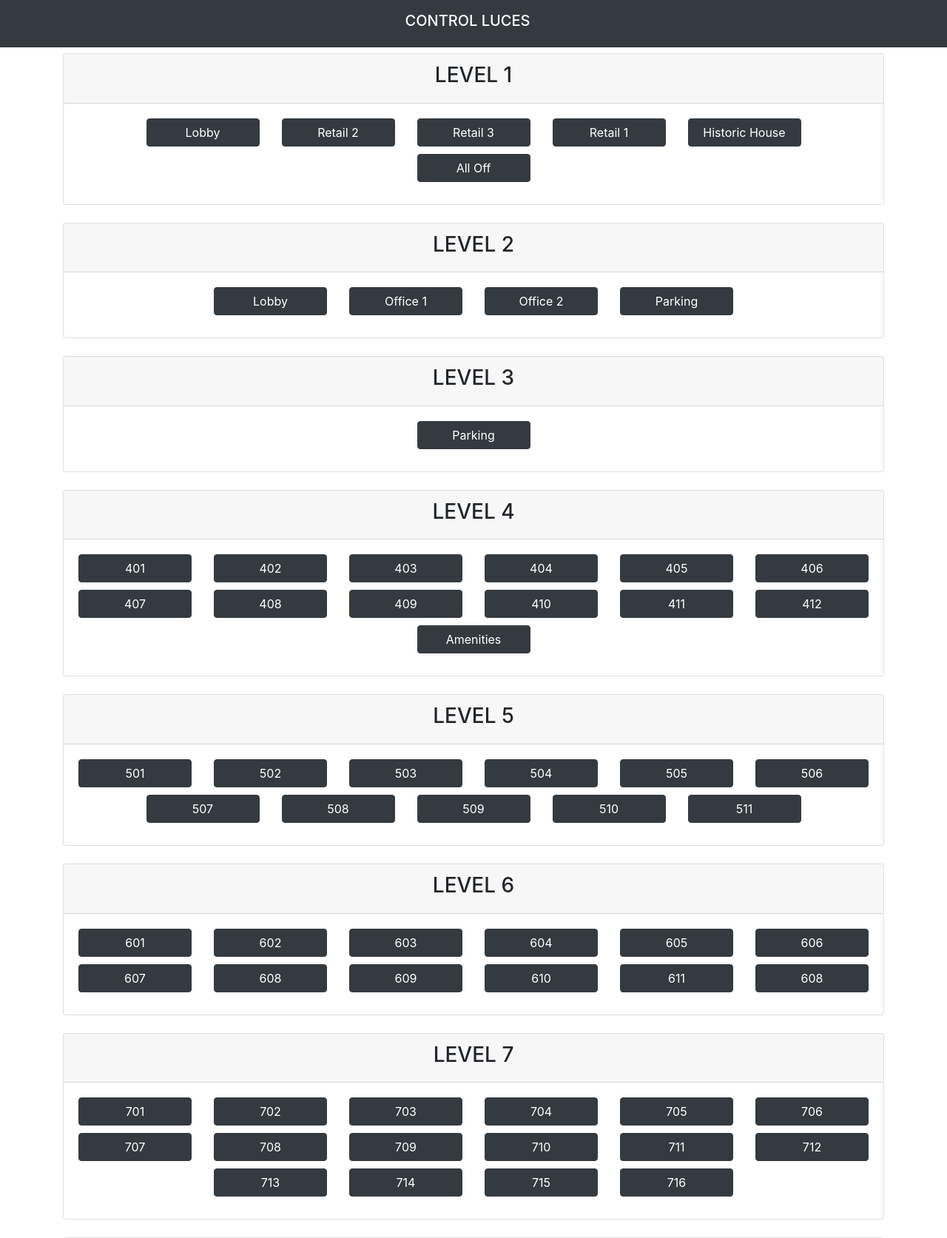
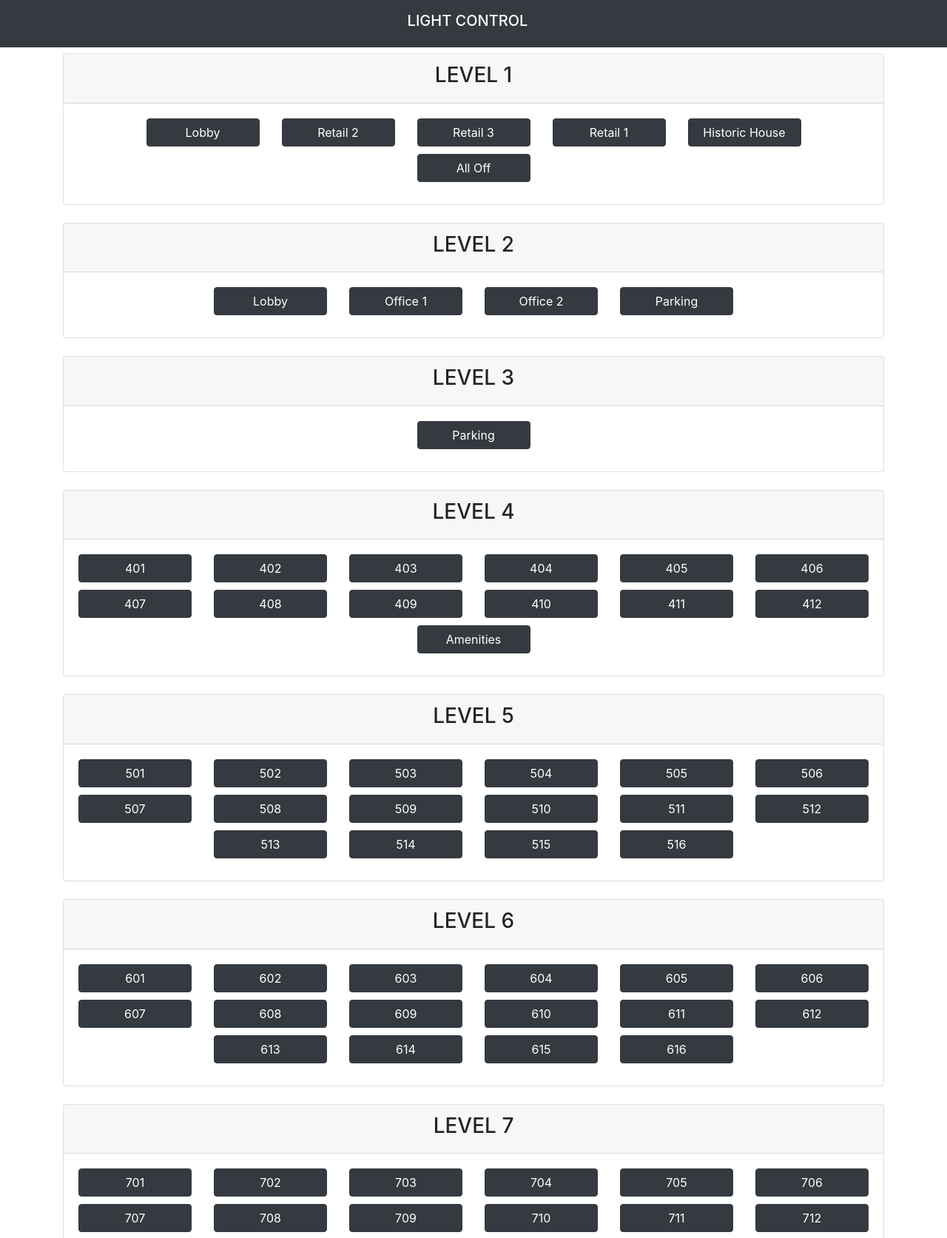
Before and after one commit to EdwarVillamizar/luces_maqueta, a Flask app: page / in a window 1280 px wide. Shown: the top 1673 px of the page at 74% size. Run offline with Flask 2, Linux system fonts and the light colour scheme; some libraries are stand-ins or nearby versions.

Commit message:
feat: arreglo de luces

```diff
--- a/templates/index.html
+++ b/templates/index.html
@@ -47,7 +47,7 @@
 
 <body>
     <nav class="navbar navbar-dark bg-dark justify-content-center">
-        <h1 class="navbar-brand">CONTROL LUCES</h1>
+        <h1 class="navbar-brand">LIGHT CONTROL</h1>
     </nav>
 
     <div class="container pt-2">
@@ -144,7 +144,13 @@
                     <div class="col-md-2"><button class="btn btn-dark btn-custom" onclick="set_range_leds('level5','508',131,141,4,1)">508</button></div>
                     <div class="col-md-2"><button class="btn btn-dark btn-custom" onclick="set_range_leds('level5','509',120,129,4,1)">509</button></div>
                     <div class="col-md-2"><button class="btn btn-dark btn-custom" onclick="set_range_leds('level5','510',108,117,4,1)">510</button></div>
-                    <div class="col-md-2"><button class="btn btn-dark btn-custom" onclick="set_range_leds('level5','511',96,106,4,1)">511</button></div>
+                    <div class="col-md-2"><button class="btn btn-dark btn-custom" onclick="set_range_leds('level5','511',169,178,4,1)">511</button></div>
+                    <div class="col-md-2"><button class="btn btn-dark btn-custom" onclick="set_range_leds('level5','512',157,166,4,1)">512</button></div>
+                    <div class="col-md-2"><button class="btn btn-dark btn-custom" onclick="set_range_leds('level5','513',148,154,4,1)">513</button></div>
+                    <div class="col-md-2"><button class="btn btn-dark btn-custom" onclick="set_range_leds('level5','514',125,143,4,1)">514</button></div>
+                    <div class="col-md-2"><button class="btn btn-dark btn-custom" onclick="set_range_leds('level5','515',115,121,4,1)">515</button></div>
+                    <div class="col-md-2"><button class="btn btn-dark btn-custom" onclick="set_range_leds('level5','516',102,110,4,1)">516</button></div>
+
 
                 </div>
             </div>
@@ -167,10 +173,13 @@
                     <div class="col-md-2"><button class="btn btn-dark btn-custom" onclick="set_range_leds('level6','608',122,132,5,1)">608</button></div>
                     <div class="col-md-2"><button class="btn btn-dark btn-custom" onclick="set_range_leds('level6','609',109,119,1,2)">609</button></div>
                     <div class="col-md-2"><button class="btn btn-dark btn-custom" onclick="set_range_leds('level6','610',96,106,1,2)">610</button></div>
-                    <div class="col-md-2"><button class="btn btn-dark btn-custom" onclick="set_range_leds('level6','611',84,93,1,2)">611</button></div>
+                    <div class="col-md-2"><button class="btn btn-dark btn-custom" onclick="set_range_leds('level6','611',167,175,1,2)">611</button></div>
+                    <div class="col-md-2"><button class="btn btn-dark btn-custom" onclick="set_range_leds('level6','612',155,163,1,2)">612</button></div>
+                    <div class="col-md-2"><button class="btn btn-dark btn-custom" onclick="set_range_leds('level6','613',146,152,1,2)">613</button></div>
+                    <div class="col-md-2"><button class="btn btn-dark btn-custom" onclick="set_range_leds('level6','614',123,142,1,2)">614</button></div>
+                    <div class="col-md-2"><button class="btn btn-dark btn-custom" onclick="set_range_leds('level6','615',112,119,1,2)">615</button></div>
+                    <div class="col-md-2"><button class="btn btn-dark btn-custom" onclick="set_range_leds('level6','616',101,110,1,2)">616</button></div>
 
-
-                    <div class="col-md-2"><button class="btn btn-dark btn-custom" onclick="set_range_leds('level6','608',122,132,5,1)">608</button></div>
                 </div>
             </div>
         </div>
```
